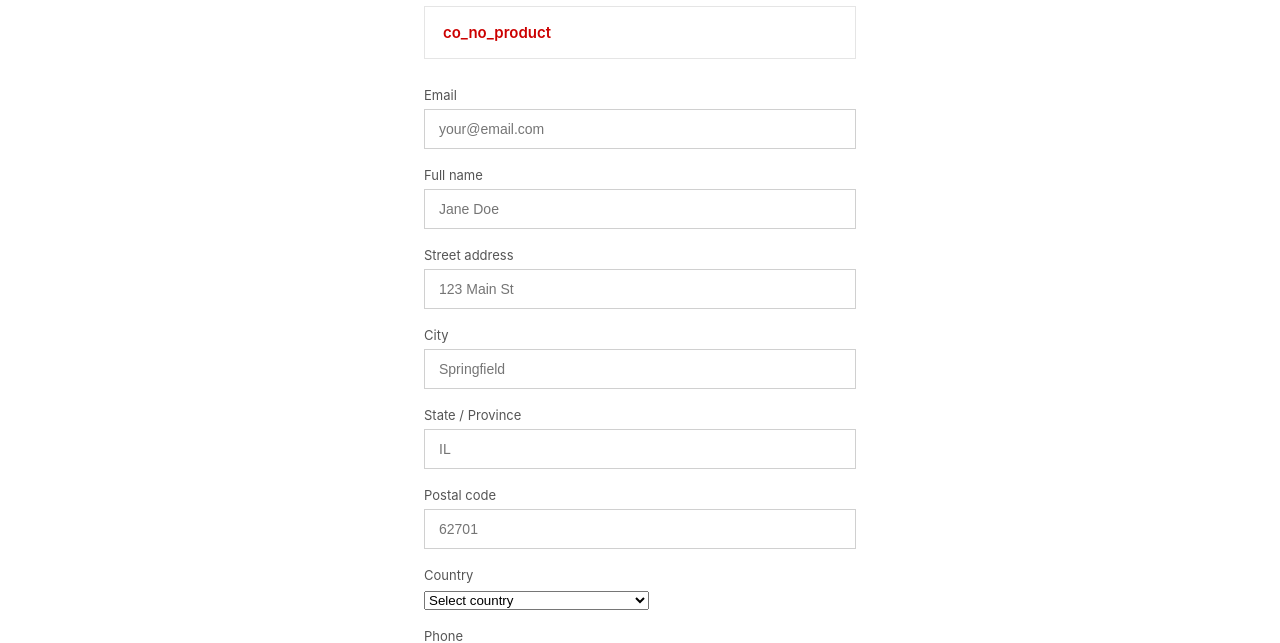
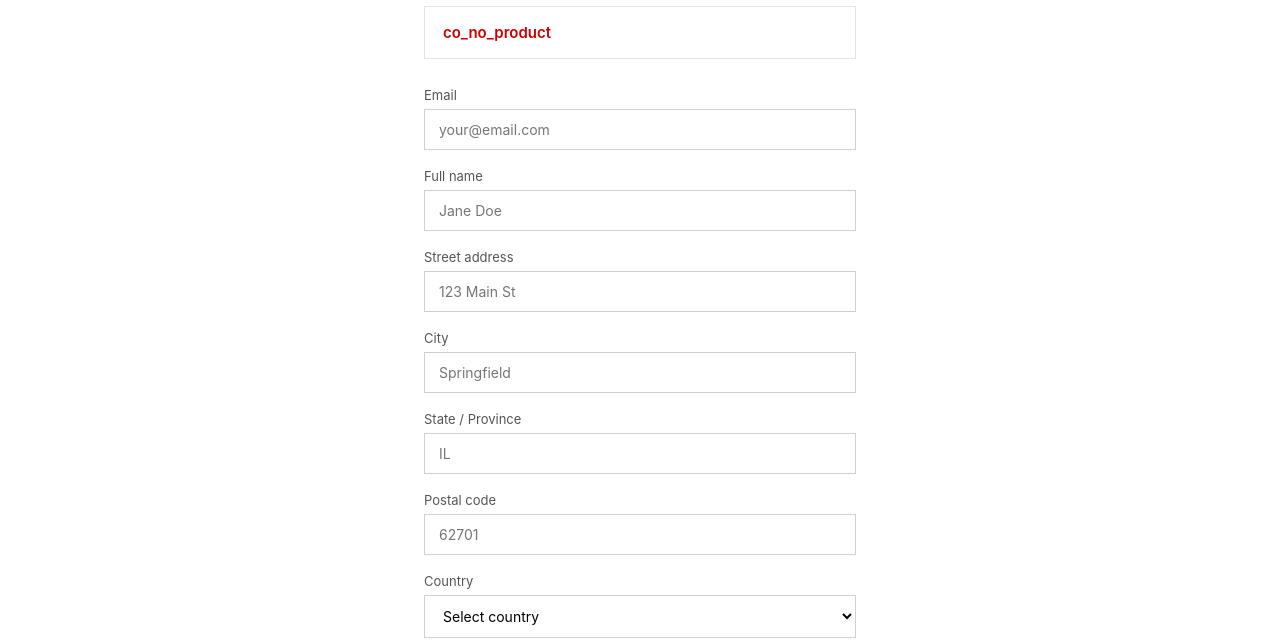
Before and after one commit to Ressesctclair/lypspace-homepage, a website: page checkout.html in a window 1280 px wide. Shown: the part 166-809 px from the top of the page. Drawn offline with Linux system fonts and the light colour scheme; no server answers.

Commit message:
Style checkout's country select to match the other input fields
It was using unstyled browser defaults, which made it visually
inconsistent (smaller/differently bordered) next to the text inputs.

```diff
--- a/checkout.html
+++ b/checkout.html
@@ -17,8 +17,9 @@
     .group { margin-bottom: 18px; }
     label { display: block; font-size: 13px; color: #555; margin-bottom: 6px; }
     input[type="email"],
-    input[type="text"] { width: 100%; padding: 11px 14px; border: 1px solid #d0d0d0; font-size: 14px; outline: none; }
-    input:focus { border-color: #000; }
+    input[type="text"],
+    select { width: 100%; padding: 11px 14px; border: 1px solid #d0d0d0; font-size: 14px; outline: none; font-family: inherit; background: #fff; border-radius: 0; }
+    input:focus, select:focus { border-color: #000; }
     .coupon-row { display: flex; gap: 8px; }
     .coupon-row input { flex: 1; }
     .btn-apply { padding: 11px 16px; background: #fff; border: 1px solid #d0d0d0; font-size: 13px; cursor: pointer; white-space: nowrap; }
```
